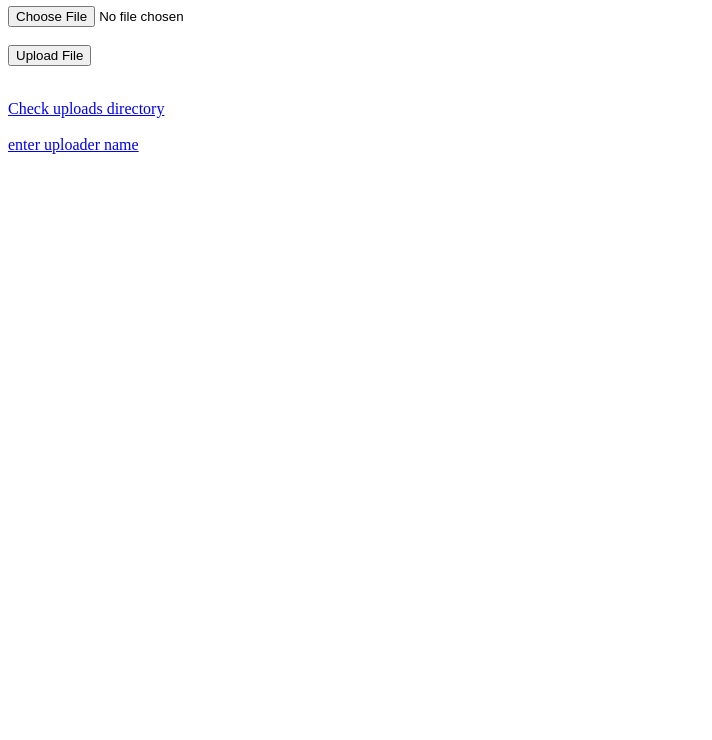
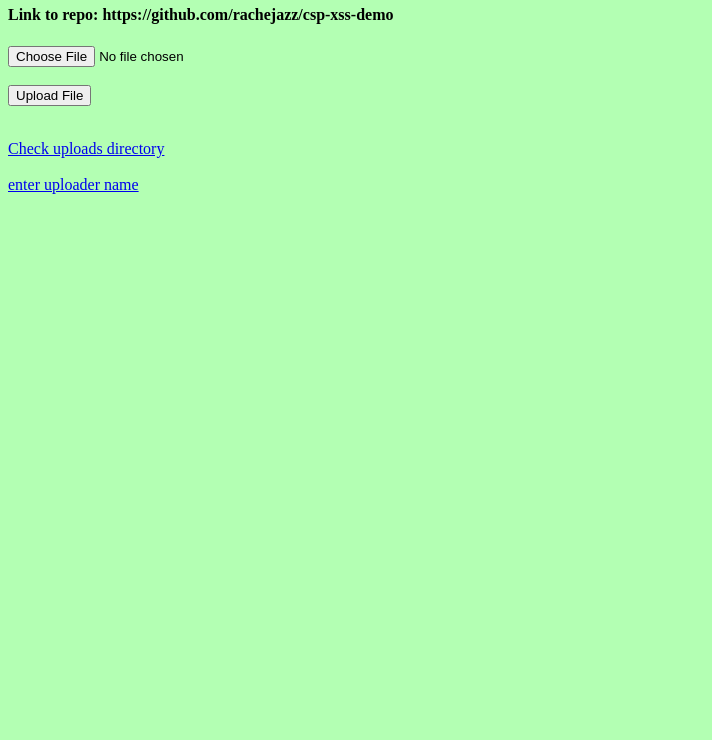
Before and after one commit to rachejazz/csp-xss-demo, a website: page index.html in a window 1280 px wide. Shown: the part 60-800 px from the top of the page, without its empty margins (0-712 px from the left). Drawn offline with nearby package versions, Linux system fonts and the light colour scheme; some packages are replaced by stand-ins of ours; a script that the page names is missing.

Commit message:
added stylesheet

```diff
--- a/index.html
+++ b/index.html
@@ -24,10 +24,12 @@
     });
 });
   </script>
+  <link rel="stylesheet" type="text/css" href="css/style.css">
   <meta http-equiv="X-UA-Compatible" content="ie=edge"/>
   </head>
   <body>
       <h1>XSS attack by CSP Abusing Demo by rachejazz</h1>
+	  <h4>Link to repo: https://github.com/rachejazz/csp-xss-demo</h4>
       <form id="uploadForm" enctype="multipart/form-data" action="/form" method="post">
        <input type="file" name="myfile" /><br/><br/>
        <input type="submit" value="Upload File" name="submit"><br/><br/>
--- /dev/null
+++ b/public/css/style.css
@@ -0,0 +1,5 @@
+html {
+    background-color: rgb(179, 255, 179);
+    color: black;
+    outline-color: black;
+}
```
Also changed, not shown: server.js (+1 -10 lines), 2 other files.
